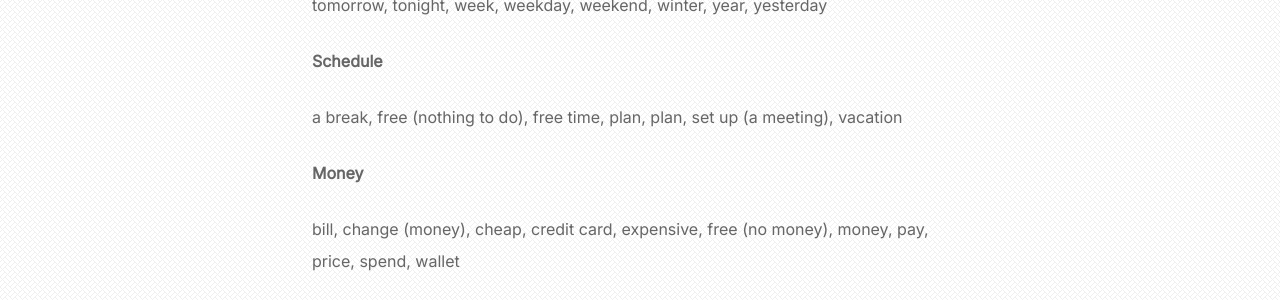
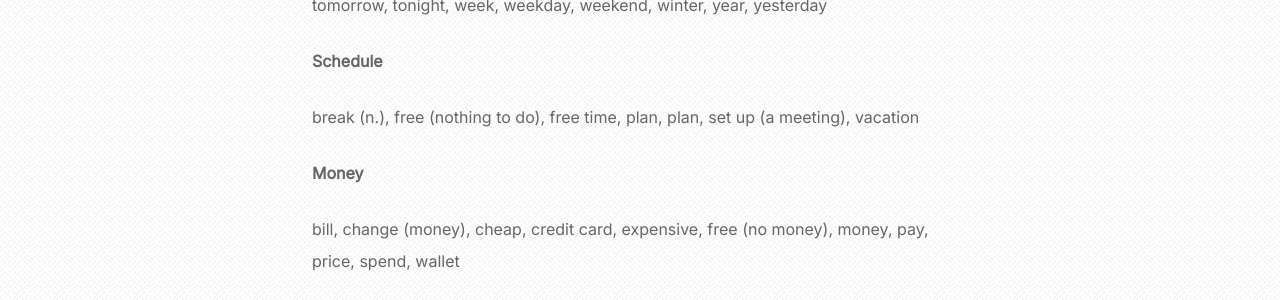
Before and after one commit to theycallmezeal/theycallmezeal.github.io, a Jekyll site: the page built from _posts/2025-1-24-1000-words.md, in a window 1280 px wide and 900 px high, scrolled down 5415 px. Shown: the part 153-453 px from the top of the window. Built offline with Jekyll 4.4.1, drawn with Linux system fonts in a browser that asks for light colours.

```diff
--- a/_posts/2025-1-24-1000-words.md
+++ b/_posts/2025-1-24-1000-words.md
@@ -142,7 +142,7 @@ afternoon, A.M. / P.M., autumn, birthday, date, day (span of time), day (time of
 
 #### Schedule
 
-a break, free (nothing to do), free time, plan, plan, set up (a meeting), vacation
+break (n.), free (nothing to do), free time, plan, plan, set up (a meeting), vacation
 
 #### Money
 
```
